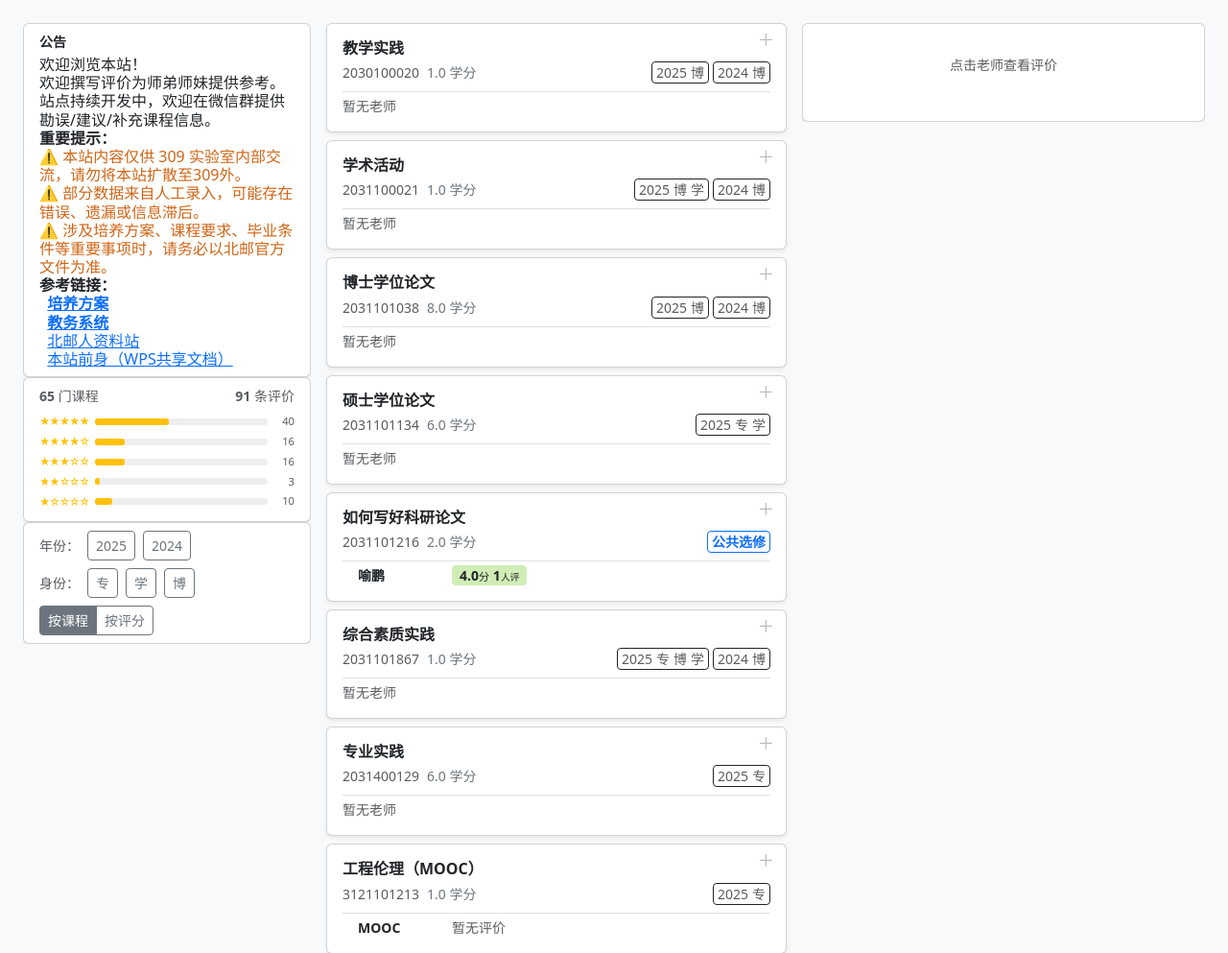
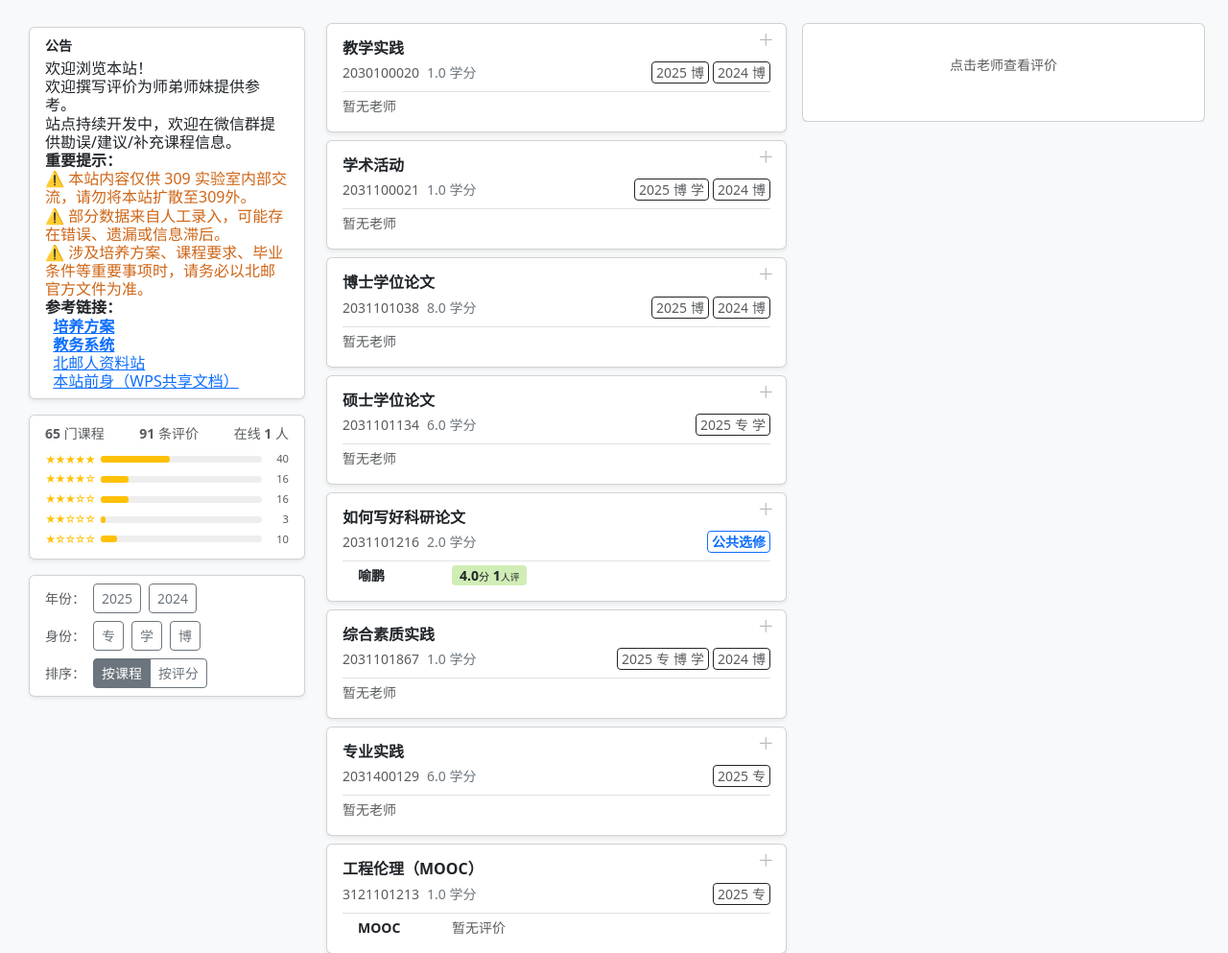
Before and after one commit to Robyve/OilBottle, a Flask app: page / in a window 1280 px wide. Shown: the part 56-1049 px from the top of the page at 96% size. Run offline with Flask 3, Linux system fonts and the light colour scheme.

Commit message:
外观调整

```diff
--- a/routes/main.py
+++ b/routes/main.py
@@ -1,13 +1,31 @@
 from flask import Blueprint, render_template, request, redirect, url_for, flash, abort, jsonify
 from sqlalchemy import func
+from datetime import datetime, timedelta
 from models import db, Course, Teacher, Evaluation, Tag, CurriculumEntry
 from config import Config
 
 bp = Blueprint('main', __name__)
 
+_online = {}
+
+@bp.before_request
+def _track_online():
+    ip = get_client_ip()
+    now = datetime.utcnow()
+    _online[ip] = now
+    cutoff = now - timedelta(minutes=5)
+    for k in [k for k, v in list(_online.items()) if v < cutoff]:
+        del _online[k]
+
 
 def get_client_ip():
     return request.headers.get('X-Forwarded-For', request.remote_addr).split(',')[0].strip()
+
+
+@bp.route('/api/online')
+def online_count():
+    cutoff = datetime.utcnow() - timedelta(minutes=5)
+    return jsonify(count=sum(1 for v in _online.values() if v >= cutoff))
 
 
 @bp.route('/')
@@ -59,8 +77,11 @@ def index():
     ).group_by(Evaluation.course_id, Evaluation.teacher_id, Evaluation.year).all())
 
     teacher_stats = {}
+    unrated_counts = {}
     for r in eval_rows:
         if r.avg_r is None:
+            key = (r.course_id, r.teacher_id)
+            unrated_counts[key] = unrated_counts.get(key, 0) + r.cnt
             continue
         d = teacher_stats.setdefault(r.course_id, {}).setdefault(r.teacher_id, {'years': {}})
         d['years'][r.year] = (round(r.avg_r, 1), r.cnt)
@@ -71,6 +92,9 @@ def index():
             data['recent'] = {'year': ry, 'avg': yd[ry][0], 'cnt': yd[ry][1]}
             tc = sum(v[1] for v in yd.values())
             data['all'] = {'avg': round(sum(v[0]*v[1] for v in yd.values()) / tc, 1), 'cnt': tc}
+    for (cid, tid), cnt in unrated_counts.items():
+        if tid not in teacher_stats.get(cid, {}):
+            teacher_stats.setdefault(cid, {})[tid] = {'all': {'avg': None, 'cnt': cnt}}
 
     sort = request.args.get('sort', '')
     sorted_pairs = []
@@ -78,7 +102,7 @@ def index():
         for course in all_courses:
             for t in course.teachers:
                 s = teacher_stats.get(course.id, {}).get(t.id)
-                if s:
+                if s and s['all']['avg'] is not None:
                     sorted_pairs.append({'course': course, 'teacher': t, 'stats': s,
                                          'in_plan': course.id in plan_ids or course.id in public_ids})
         sorted_pairs.sort(key=lambda x: (-x['stats']['all']['avg'], -x['stats']['all']['cnt']))
--- a/templates/index.html
+++ b/templates/index.html
@@ -5,7 +5,7 @@
 <div class="d-flex gap-3 align-items-start">
 
 {% if announcement or true %}
-<div class="d-none d-lg-block" style="width:300px;flex-shrink:0;position:sticky;top:1rem;max-height:calc(100vh - 2rem);overflow-y:auto;display:flex;flex-direction:column;gap:16px">
+<div class="d-none d-lg-flex" style="width:300px;flex-shrink:0;flex-direction:column;position:sticky;top:1rem;max-height:calc(100vh - 2rem);overflow-y:auto;gap:16px;padding:4px 6px">
   {% if announcement %}
   <div class="card shadow-sm">
     <div class="card-body py-2">
@@ -19,6 +19,7 @@
       <div class="d-flex justify-content-between small text-muted mb-2">
         <span><strong>{{ course_count }}</strong> 门课程</span>
         <span><strong>{{ eval_count }}</strong> 条评价</span>
+        <span>在线 <strong id="onlineCount">-</strong> 人</span>
       </div>
       {% for r in [5,4,3,2,1] %}
       {% set cnt = rating_dist.get(r, 0) %}
@@ -53,6 +54,7 @@
         {% endif %}
       </div>
       <div class="d-flex gap-2 align-items-center">
+        <span class="text-muted small">排序：</span>
         <div class="btn-group btn-group-sm">
           <a class="btn {% if sort != 'score' %}btn-secondary{% else %}btn-outline-secondary{% endif %}"
              href="{{ url_for('main.index', year=sel_year, type=sel_type) }}">按课程</a>
@@ -130,10 +132,10 @@
     {% for sub_cat, entries in sub_cats.items() %}
     {% set _sc = 'hsl(' ~ _hue ~ ',65%,' ~ (36 + loop.index0 * 9) ~ '%)' %}
     <div class="d-flex gap-2 mb-3">
-      <div style="flex-shrink:0;width:22px;position:relative">
-        <div style="position:absolute;left:0;top:0;bottom:0;width:22px;background:{{ _sc }};border-radius:3px"></div>
+      <div style="flex-shrink:0;width:30px;position:relative">
+        <div style="position:absolute;left:0;top:0;bottom:0;width:30px;background:{{ _sc }};border-radius:3px"></div>
         <div style="position:sticky;top:1rem;overflow:hidden">
-          <span style="display:block;writing-mode:vertical-rl;color:#fff;font-size:.8rem;white-space:nowrap;padding:6px 4px;line-height:1">{{ major_cat }}・{{ sub_cat }}</span>
+          <span style="display:block;writing-mode:vertical-rl;color:#fff;font-size:1.15rem;font-weight:bold;white-space:nowrap;padding:6px 5px;line-height:1;text-align:center">{{ major_cat }}・{{ sub_cat }}</span>
         </div>
       </div>
       <div class="flex-grow-1 d-flex flex-column gap-2">
@@ -274,8 +276,7 @@ panelBody.addEventListener('submit', e => {
   }
 });
 
-panelBody.addEventListener('click', e => {
-  const btn = e.target.closest('.delete-eval');
+panelBody.addEventListener('click', e => {  const btn = e.target.closest('.delete-eval');
   if (!btn) return;
   const active = document.querySelector('.open-panel.teacher-active');
   fetch(`/evaluation/${btn.dataset.id}/delete`, {method:'POST', headers:{'X-Requested-With':'XMLHttpRequest'}})
@@ -291,6 +292,7 @@ panelBody.addEventListener('click', e => {
       });
     });
 });
+(function poll(){fetch('/api/online').then(r=>r.json()).then(d=>{const el=document.getElementById('onlineCount');if(el)el.textContent=d.count;}).finally(()=>setTimeout(poll,5000));})();
 </script>
 {% endblock %}
 
@@ -330,11 +332,17 @@ panelBody.addEventListener('click', e => {
              style="cursor:pointer" data-course="{{ course.id }}" data-teacher="{{ t.id }}">
           <span class="small fw-semibold text-truncate" style="flex:0 0 7em">{{ t.name }}</span>
           {% if s %}
-            {% set hue = ((s.all.avg - 1) / 4 * 120) | int %}
-            <span class="small fw-bold px-2 rounded-1 stat-badge" style="background:hsl({{ hue }},60%,82%)">
-              {{ s.all.avg }}<span style="font-size:.8em;font-weight:normal">分</span>
-              {{ s.all.cnt }}<span style="font-size:.7em;font-weight:normal">人评</span>
-            </span>
+            {% if s.all.avg %}
+              {% set hue = ((s.all.avg - 1) / 4 * 120) | int %}
+              <span class="small fw-bold px-2 rounded-1 stat-badge" style="background:hsl({{ hue }},60%,82%)">
+                {{ s.all.avg }}<span style="font-size:.8em;font-weight:normal">分</span>
+                {{ s.all.cnt }}<span style="font-size:.7em;font-weight:normal">人评</span>
+              </span>
+            {% else %}
+              <span class="small fw-bold px-2 rounded-1 stat-badge" style="background:#e0e0e0;color:#666">
+                {{ s.all.cnt }}<span style="font-size:.7em;font-weight:normal">人评</span>
+              </span>
+            {% endif %}
           {% else %}
             <span class="small text-muted stat-badge">暂无评价</span>
           {% endif %}
```
Also changed, not shown: instance/course_eval.db, 1 other file.
